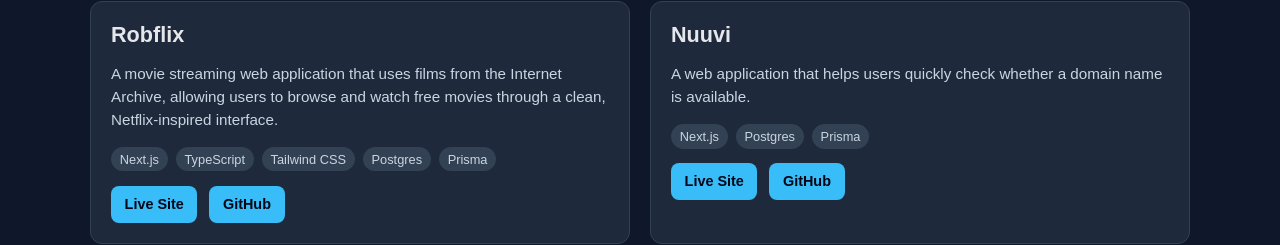
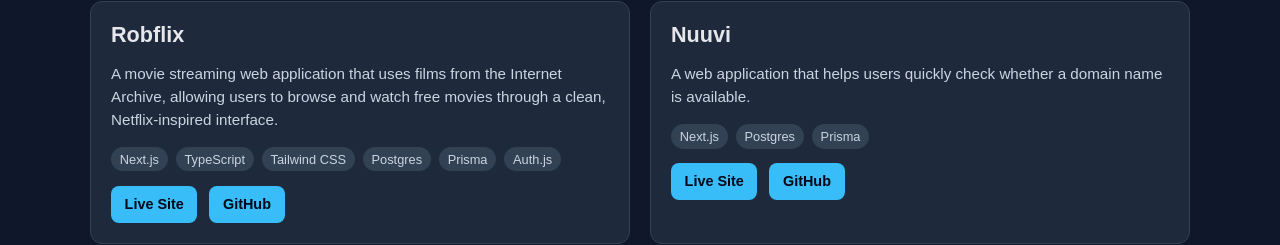
Before and after one commit to robbieevans1/My-Portfolio, a React app: page / in a window 1280 px wide. Shown: the part 860-1105 px from the top of the page. Built offline with nearby package versions, Linux system fonts and the light colour scheme; the HTML template or start-up script is replaced by a standard one.

Commit message:
added tech to robflix proj

```diff
--- a/src/components/Projects.tsx
+++ b/src/components/Projects.tsx
@@ -11,7 +11,7 @@
 		title: "Robflix",
 		description:
 			"A movie streaming web application that uses films from the Internet Archive, allowing users to browse and watch free movies through a clean, Netflix-inspired interface.",
-		tech: ["Next.js", "TypeScript", "Tailwind CSS", "Postgres", "Prisma"],
+		tech: ["Next.js", "TypeScript", "Tailwind CSS", "Postgres", "Prisma","Auth.js"],
 		link: "https://robflix-three.vercel.app/",
 		github: "https://github.com/robbieevans1/robflix",
 	},
```
